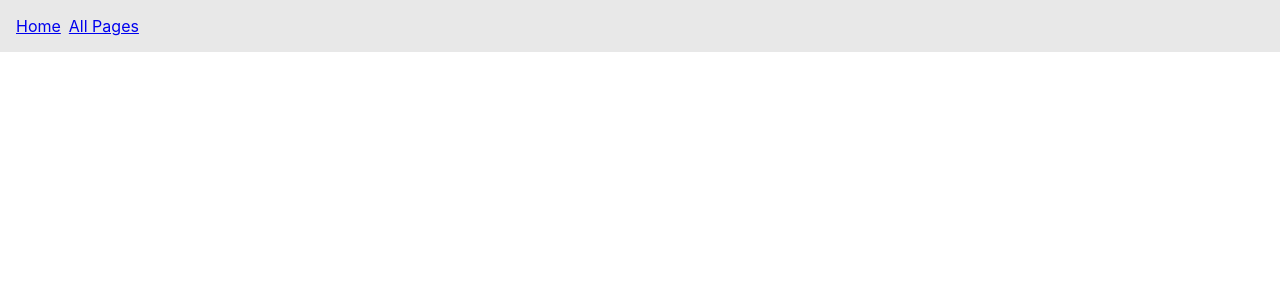
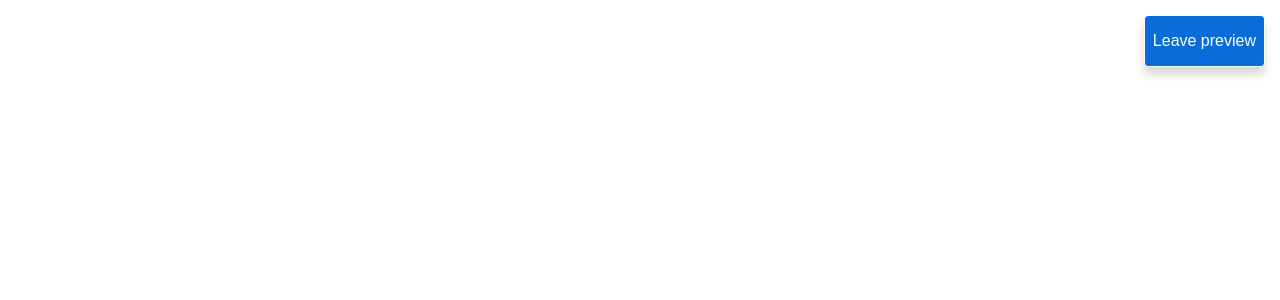
Before and after one commit to cullenjett/naive-cms, a React (Create React App) app: page /preview in a window 1280 px wide. Shown: the top 300 px of the page. Built offline with nearby package versions, Linux system fonts and the light colour scheme.

Commit message:
add markdown support and allow users to preview pages

```diff
--- a/package.json
+++ b/package.json
@@ -4,10 +4,12 @@
   "private": true,
   "dependencies": {
     "@types/jest": "23.3.12",
+    "@types/marked": "^0.6.0",
     "@types/node": "10.12.18",
     "@types/react": "16.7.18",
     "@types/react-dom": "16.0.11",
     "@types/react-router-dom": "^4.3.1",
+    "marked": "^0.6.0",
     "react": "^16.7.0",
     "react-dom": "^16.7.0",
     "react-router-dom": "^4.3.1",
--- a/src/components/App.tsx
+++ b/src/components/App.tsx
@@ -3,22 +3,32 @@ import { Switch, Route } from 'react-router-dom';
 
 import { ContentPageRoutes, pagePaths } from './contentPage/ContentPageRoutes';
 import { Header } from './Header';
-
-const Home: React.FC<{}> = () => <h1>Home</h1>;
+import { PreviewRoutes } from './preview/PreviewRoutes';
 
 export class App extends React.Component<{}> {
   render() {
+    return (
+      <main>
+        <Switch>
+          <Route path="/preview" component={PreviewRoutes} />
+          <Route component={AppRoutes} />
+        </Switch>
+      </main>
+    );
+  }
+}
+
+const AppRoutes: React.FC<{}> = () => {
   return (
     <div className="app">
       <Header />
 
       <div style={{ padding: '16px 32px' }}>
         <Switch>
-            <Route exact path="/" component={Home} />
+          <Route exact path="/" component={() => <h1>Home</h1>} />
           <Route path={pagePaths.INDEX} component={ContentPageRoutes} />
         </Switch>
       </div>
     </div>
   );
-  }
-}
+};
--- a/src/components/contentPage/ContentPageIndex.tsx
+++ b/src/components/contentPage/ContentPageIndex.tsx
@@ -34,7 +34,8 @@ export class ContentPageIndex extends React.Component<{}, State> {
         <ul>
           {contentPages.map((page) => (
             <li key={page.url}>
-              {page.url} <Link to={pagePaths.EDIT(page.id)}>(Edit)</Link>
+              {page.url} <Link to={pagePaths.EDIT(page.id)}>(Edit)</Link>{' '}
+              <Link to={`/preview/${page.id}`}>(Preview)</Link>
             </li>
           ))}
         </ul>
--- a/src/components/contentPage/EditContentPage.tsx
+++ b/src/components/contentPage/EditContentPage.tsx
@@ -1,5 +1,5 @@
 import React from 'react';
-import { RouteComponentProps } from 'react-router-dom';
+import { Link, RouteComponentProps } from 'react-router-dom';
 
 import { ContentPage } from '../../interfaces/ContentPage';
 import { contentPageAPI } from '../../api/contentPageAPI';
@@ -71,6 +71,10 @@ export class EditContentPage extends React.Component<
           Delete this page
         </button>
 
+        <Link to={`/preview/${contentPage.id}`} style={{ float: 'right' }}>
+          Preview this page
+        </Link>
+
         <ContentPageForm
           initialValues={{ ...contentPage }}
           onSubmit={this.submitEditContentPageForm}
--- /dev/null
+++ b/src/components/preview/PreviewPage.tsx
@@ -0,0 +1,48 @@
+import React from 'react';
+import { RouteComponentProps } from 'react-router-dom';
+import marked from 'marked';
+
+import { ContentPage } from '../../interfaces/ContentPage';
+import { contentPageAPI } from '../../api/contentPageAPI';
+
+interface State {
+  contentPage?: ContentPage;
+}
+
+interface RouteParams {
+  id: string;
+}
+
+export class PreviewPage extends React.Component<
+  RouteComponentProps<RouteParams>
+> {
+  state: State = {
+    contentPage: undefined,
+  };
+
+  componentDidMount() {
+    const contentPageID = +this.props.match.params.id;
+
+    contentPageAPI.find(contentPageID).then((contentPage) => {
+      this.setState({
+        contentPage,
+      });
+    });
+  }
+
+  render() {
+    const { contentPage } = this.state;
+
+    if (!contentPage) {
+      return <p>Loading...</p>;
+    }
+
+    return (
+      <div
+        dangerouslySetInnerHTML={{
+          __html: marked(contentPage.content),
+        }}
+      />
+    );
+  }
+}
--- /dev/null
+++ b/src/components/preview/PreviewRoutes.tsx
@@ -0,0 +1,27 @@
+import React from 'react';
+import { Switch, Route, RouteComponentProps } from 'react-router-dom';
+
+import { PreviewPage } from './PreviewPage';
+
+export const PreviewRoutes: React.FC<RouteComponentProps> = ({ history }) => {
+  return (
+    <section>
+      <button
+        type="button"
+        onClick={() => history.goBack()}
+        style={{
+          position: 'fixed',
+          top: 15,
+          right: 15,
+          boxShadow: '0 8px 8px 0 rgba(0,0,0,.15)',
+        }}
+      >
+        Leave preview
+      </button>
+
+      <Switch>
+        <Route path="/preview/:id" component={PreviewPage} />
+      </Switch>
+    </section>
+  );
+};
```
Also changed, not shown: 1 other file (tests, documents, lock files or other folders). Lines whose indentation alone changed are shown as unchanged.
